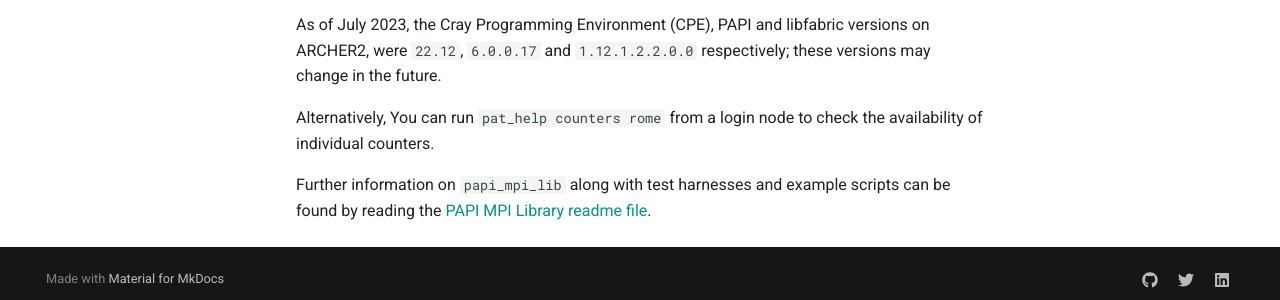
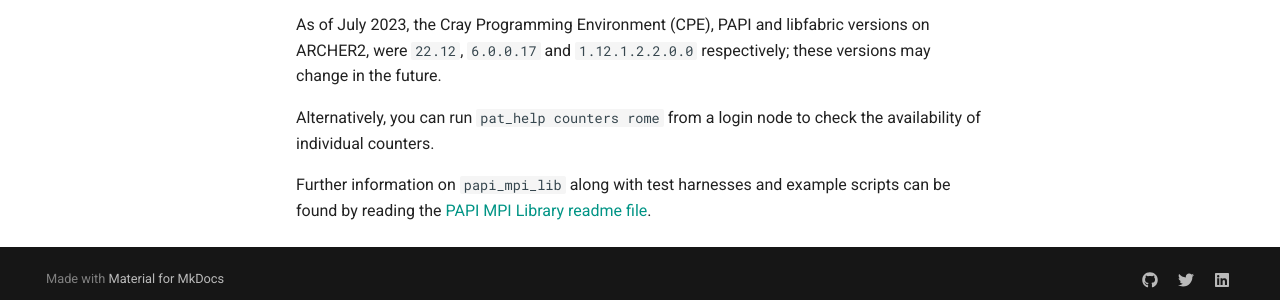
Before and after one commit to ARCHER2-HPC/archer2-docs, an MkDocs documentation site: the page built from docs/data-tools/papi-mpi-lib.md, in a window 1280 px wide and 900 px high, scrolled down 734 px. Shown: the part 589-889 px from the top of the window. Built offline with MkDocs 1.6.1 and Material for MkDocs 9.7.7, drawn with Linux system fonts in a browser that asks for light colours; comment, search, counter and statistics services are not loaded.

Commit message:
minor typo

```diff
--- a/docs/data-tools/papi-mpi-lib.md
+++ b/docs/data-tools/papi-mpi-lib.md
@@ -58,7 +58,7 @@ As of July 2023, the Cray Programming Environment (CPE), PAPI and libfabric vers
 on ARCHER2, were `22.12`, `6.0.0.17` and `1.12.1.2.2.0.0` respectively; these versions may change in
 the future.
 
-Alternatively, You can run `pat_help counters rome` from a login node to check the availability of
+Alternatively, you can run `pat_help counters rome` from a login node to check the availability of
 individual counters.
 
 Further information on `papi_mpi_lib` along with test harnesses and example scripts can be found by reading
```
